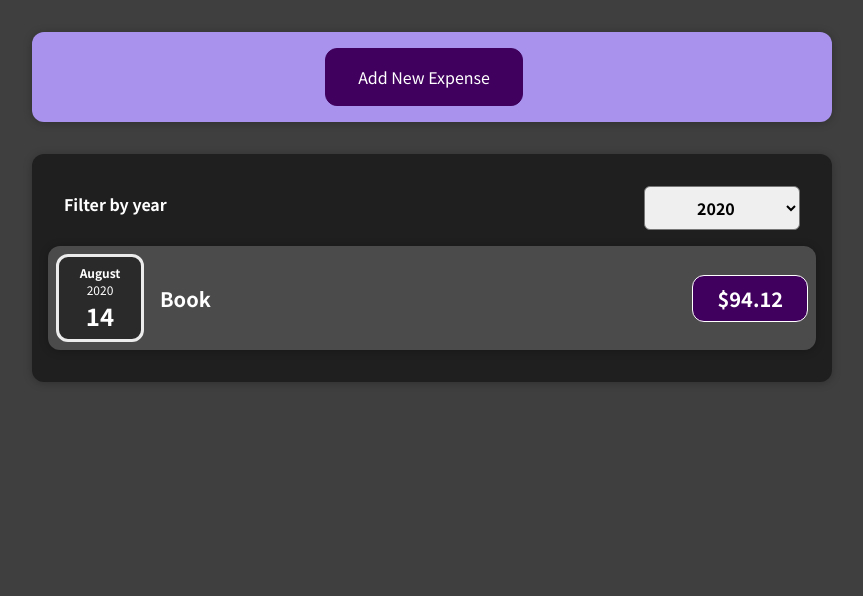
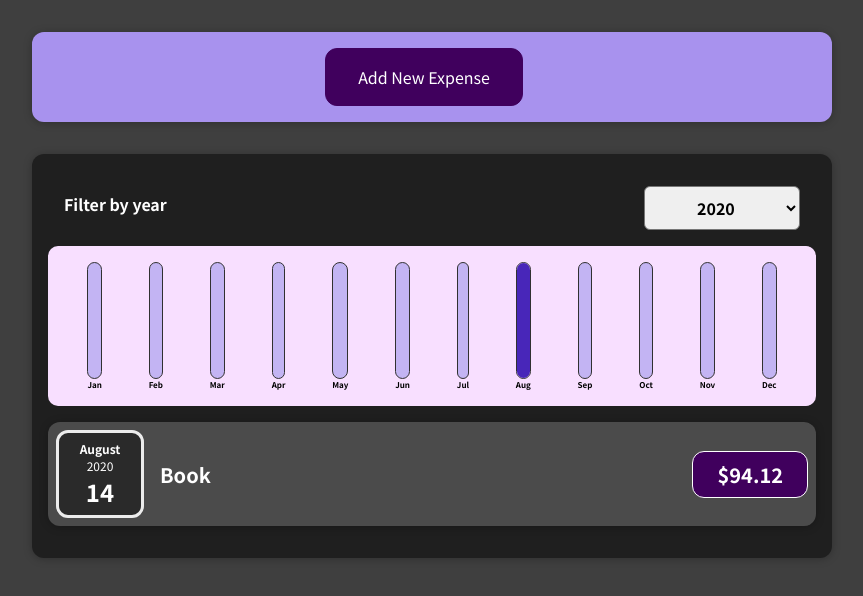
Before and after one commit to EpinderSingh/React-Expense_Tracker, a React (Create React App) app: page / in a window 1280 px wide. Shown: the top 596 px of the page, without its empty margins (208-1071 px from the left). Built offline with nearby package versions, Linux system fonts and the light colour scheme.

Commit message:
completed app

```diff
--- a/src/components/Chart/Chart.css
+++ b/src/components/Chart/Chart.css
@@ -1,6 +1,6 @@
 .chart {
   padding: 1rem;
-  border-radius: 12px;
+  border-radius: 10px;
   background-color: #f8dfff;
   text-align: center;
   display: flex;
--- a/src/components/Chart/Chart.js
+++ b/src/components/Chart/Chart.js
@@ -1,16 +1,19 @@
 import React from 'react';
 
-import ChartBar from './CharBar';
+import ChartBar from './ChartBar';
 import './Chart.css';
 
 const Chart = (props) => {
+  const dataPointValues = props.dataPoints.map((dataPoint) => dataPoint.value);
+  const totalMaximum = Math.max(...dataPointValues);
+
   return (
     <div className="chart">
       {props.dataPoints.map((dataPoint) => (
         <ChartBar
           key={dataPoint.label}
           value={dataPoint.value}
-          maxValue={null}
+          maxValue={totalMaximum}
           label={dataPoint.label}
         />
       ))}
--- a/src/components/Chart/CharBar.js
+++ b/src/components/Chart/ChartBar.js
@@ -2,9 +2,10 @@
 
 import './ChartBar.css';
 
-const CharBar = (props) => {
+const ChartBar = (props) => {
   let barFillHeight = '0%';
-  if (props.max > 0) {
+
+  if (props.maxValue > 0) {
     barFillHeight = Math.round((props.value / props.maxValue) * 100) + '%';
   }
 
@@ -21,4 +22,4 @@
   );
 };
 
-export default CharBar;
+export default ChartBar;
--- a/src/components/Expenses/Expenses.js
+++ b/src/components/Expenses/Expenses.js
@@ -2,6 +2,7 @@
 
 import ExpensesFilter from './ExpensesFilter';
 import ExpensesList from './ExpensesList';
+import ExpensesChart from './ExpensesChart';
 import Card from '../UI/Card';
 import './Expenses.css';
 
@@ -23,6 +24,7 @@
           selected={filteredYear}
           onChangeFilter={filterChangeHandler}
         />
+        <ExpensesChart expenses={filteredExpenses} />
         <ExpensesList items={filteredExpenses} />
       </Card>
     </div>
--- a/src/components/Expenses/ExpensesChart.js
+++ b/src/components/Expenses/ExpensesChart.js
@@ -1,7 +1,29 @@
 import React from 'react';
 
-const ExpensesChart = () => {
-  return <div></div>;
+import Chart from '../Chart/Chart';
+
+const ExpensesChart = (props) => {
+  const chartDataPoints = [
+    { label: 'Jan', value: 0 },
+    { label: 'Feb', value: 0 },
+    { label: 'Mar', value: 0 },
+    { label: 'Apr', value: 0 },
+    { label: 'May', value: 0 },
+    { label: 'Jun', value: 0 },
+    { label: 'Jul', value: 0 },
+    { label: 'Aug', value: 0 },
+    { label: 'Sep', value: 0 },
+    { label: 'Oct', value: 0 },
+    { label: 'Nov', value: 0 },
+    { label: 'Dec', value: 0 },
+  ];
+
+  for (const expense of props.expenses) {
+    const expenseMonth = expense.date.getMonth(); // starting at 0 => January => 0
+    chartDataPoints[expenseMonth].value += expense.amount;
+  }
+
+  return <Chart dataPoints={chartDataPoints} />;
 };
 
 export default ExpensesChart;
```
Also changed, not shown: 1 other file (tests, documents, lock files or other folders).
